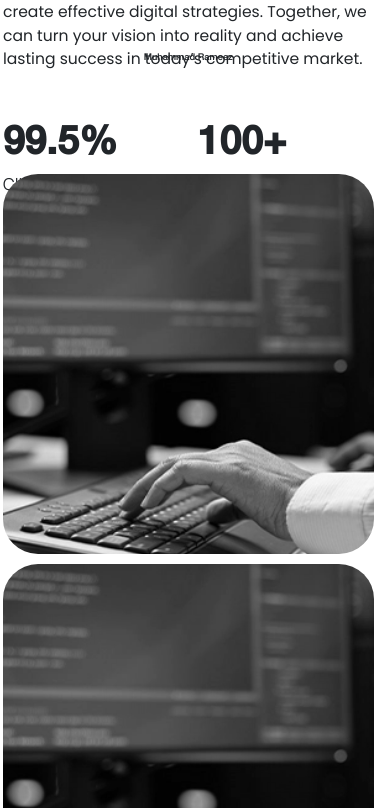
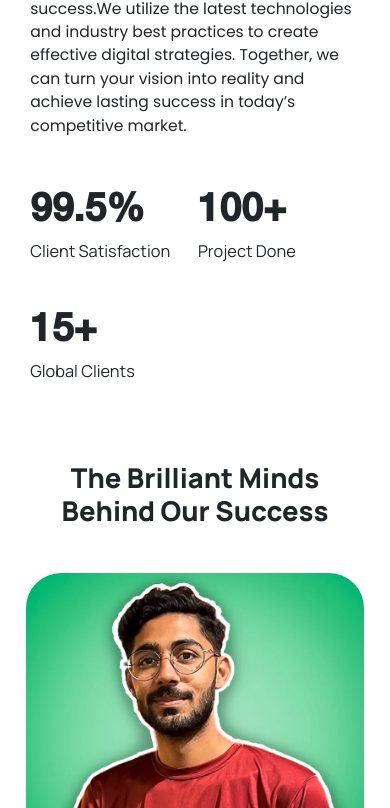
Before and after one commit to MuhammadHaris8171/sigma6digital, a React (Vite) app: page /about-us in a window 390 px wide. Shown: the part 760-1568 px from the top of the page. Built offline with nearby package versions, Linux system fonts and the light colour scheme.

Commit message:
Some work done on about page

```diff
--- a/src/components/Team.tsx
+++ b/src/components/Team.tsx
@@ -14,15 +14,15 @@ interface TeamMember {
 
 const Team: React.FC = () => {
   const TeamDetailOne: TeamMember[] = [
-    { name: "Muhammad Rameez", Designation: "Sr. Full-Stack Developer", imageSrc: "/src/assets/images/it-solutions.webp" },
-    { name: "Muhammad Rameez", Designation: "Sr. Full-Stack Developer", imageSrc: "/src/assets/images/it-solutions.webp" },
-    { name: "Muhammad Rameez", Designation: "Sr. Full-Stack Developer", imageSrc: "/src/assets/images/it-solutions.webp" },
+    { name: "Muhammad Rameez", Designation: "Sr. Full-Stack Developer", imageSrc: "/src/assets/images/rameez-img.webp" },
+    { name: "Muhammad Rameez", Designation: "Sr. Full-Stack Developer", imageSrc: "/src/assets/images/rameez-img.webp" },
+    { name: "Muhammad Rameez", Designation: "Sr. Full-Stack Developer", imageSrc: "/src/assets/images/rameez-img.webp" },
   ];
 
   const TeamDetailTwo: TeamMember[] = [
-    { name: "Muhammad Rameez", Designation: "Sr. Full-Stack Developer", imageSrc: "/src/assets/images/it-solutions.webp" },
-    { name: "Muhammad Rameez", Designation: "Sr. Full-Stack Developer", imageSrc: "/src/assets/images/it-solutions.webp" },
-    { name: "Muhammad Rameez", Designation: "Sr. Full-Stack Developer", imageSrc: "/src/assets/images/it-solutions.webp" },
+    { name: "Muhammad Rameez", Designation: "Sr. Full-Stack Developer", imageSrc: "/src/assets/images/rameez-img.webp" },
+    { name: "Muhammad Rameez", Designation: "Sr. Full-Stack Developer", imageSrc: "/src/assets/images/rameez-img.webp" },
+    { name: "Muhammad Rameez", Designation: "Sr. Full-Stack Developer", imageSrc: "/src/assets/images/rameez-img.webp" },
   ];
 
   return (
--- a/src/components/TeamMemberRow.tsx
+++ b/src/components/TeamMemberRow.tsx
@@ -1,4 +1,4 @@
-import React, { useLayoutEffect, useRef } from "react";
+import React, { useEffect, useLayoutEffect, useRef, useState } from "react";
 import { gsap } from "gsap";
 import { ScrollTrigger } from "gsap/ScrollTrigger";
 import styles from "../styles/TeamMemberRow.module.css";
@@ -17,11 +17,19 @@ interface TeamMemberRowProps {
 
 const TeamMemberRow: React.FC<TeamMemberRowProps> = ({ teamDetail }) => {
   const teamRowRef = useRef<HTMLDivElement>(null);
+  const [isLargeScreen, setIsLargeScreen] = useState(window.innerWidth > 992);
+
+    useEffect(() => {
+      // Update isLargeScreen state based on screen width
+      const handleResize = () => setIsLargeScreen(window.innerWidth > 992);
+      window.addEventListener("resize", handleResize);
+      return () => window.removeEventListener("resize", handleResize);
+    }, []);
 
   useLayoutEffect(() => {
+    if (isLargeScreen) {
       const ctx = gsap.context(() => {
         if (teamRowRef.current) {
-        // Pin the teamRowRef
           ScrollTrigger.create({
             trigger: teamRowRef.current,
             start: "top top",
@@ -62,13 +70,14 @@ const TeamMemberRow: React.FC<TeamMemberRowProps> = ({ teamDetail }) => {
       return () => {
         ctx.revert();
       };
-  }, []);
+    }
+  }, [teamDetail]);
 
   return (
     <div className={`col-12 ${styles.teamRow}`} ref={teamRowRef}>
       <div className="row">
         {teamDetail.map((item, index) => (
-          <div className="col-12 col-md-6 col-lg-4 mb-4" key={index}>
+          <div className="col-12 col-lg-4 mb-4" key={index}>
             <div className={`${styles.teamBox} position-relative`}>
               <img
                 src={item.imageSrc ? item.imageSrc : "/src/assets/images/default.webp"}
@@ -79,10 +88,10 @@ const TeamMemberRow: React.FC<TeamMemberRowProps> = ({ teamDetail }) => {
                 loading="lazy"
               />
               <h4 className={`${styles.teamName} ${styles.teamDetail}`}>
-                {index % 2 === 0 ? item.name : item.Designation}
+                {isLargeScreen && index % 2 != 0 ? item.Designation : item.name}
               </h4>
               <p className={`${styles.teamDesignation} ${styles.teamDetail}`}>
-                {index % 2 === 0 ? item.Designation : item.name}
+                {isLargeScreen && index % 2 != 0 ? item.name : item.Designation}
               </p>
             </div>
           </div>
--- a/src/components/header/Header.module.css
+++ b/src/components/header/Header.module.css
@@ -97,12 +97,12 @@
     .contactDetails{
         display: none;
     }
+    .sidebarOption {
+        display: block;
+    }
 }
 
 @media screen and (max-width: 767px) {
-    .sidebarOption{
-        display: block;
-    }
     .sidebarBtn, .sidebarBtnScrolled{
         font-size: 3.2em;
     }
--- a/src/pages/About/About.module.css
+++ b/src/pages/About/About.module.css
@@ -12,3 +12,13 @@
     padding: 6em 0em;
     color: #fff;
 }
+@media screen and (max-width: 767px) {
+    .aboutTeam{
+        padding: 5em 0em;
+    }
+}
+@media screen and (max-width: 575px) {
+    .aboutMain {
+        padding: 10em 7em;
+    }
+}
--- a/src/pages/About/About.tsx
+++ b/src/pages/About/About.tsx
@@ -20,7 +20,7 @@ function About() {
     <section id="about" className={`${styles.aboutMain}`}>
         <AboutFold heading="Enhance Your Business Visibility with Sigma6 Digital" description="At Sigma6 Digital, we focus on providing cutting-edge technology solutions that enable businesses to navigate the digital world with confidence. Our experienced team is dedicated to understanding your unique challenges and offering tailored services that drive growth, efficiency, and success.We utilize the latest technologies and industry best practices to create effective digital strategies. Together, we can turn your vision into reality and achieve lasting success in today’s competitive market." points={points} />
     </section>
-    <section id="About-team" className={`${styles.aboutTeam}`}>
+    <section id="About-team" className={`${styles.aboutTeam} position-relative`}>
       <Team />
     </section>
     <section id="About-Clients" className={`${styles.aboutClient}`}>
--- a/src/pages/Services/ServicesPage.tsx
+++ b/src/pages/Services/ServicesPage.tsx
@@ -6,14 +6,12 @@ import Services from '../../components/Services'
 import WorkProcess from '../../components/WorkProcess'
 import styles from './ServicesPage.module.css'
 
-interface workItem {
-question: string;
-answer: string;
+interface WorkItem {
+  question: string;
+  answer: string;
 }
 
-function ServicesPage() {
-
-const workSteps: workItem[] = [
+const workSteps: WorkItem[] = [
   {
     question: "Discovery & Consultation",
     answer: "We start by getting to know your business, your goals, and the challenges you're facing. This initial consultation helps us understand exactly what you need to achieve."
@@ -40,19 +38,31 @@ const workSteps: workItem[] = [
   },
 ];
 
+function ServicesPage() {
   return (
     <>
-      <section id="abouthero" className={`${styles.aboutHero}`}>
-        <PagesHero heading='Explore our wide range of services' description='At Sigma6 Digital, we offer a comprehensive range of services designed to help your business thrive in the digital landscape. Our expert team is dedicated to delivering high-quality solutions that cater to your specific needs. Explore our core services below' videoLink='https://sigma6digital.com/wp-content/uploads/2024/10/Comp-1-1.m4v' />
+      <section id="abouthero" className={styles.aboutHero}>
+        <PagesHero
+          heading="Explore our wide range of services"
+          description="At Sigma6 Digital, we offer a comprehensive range of services designed to help your business thrive in the digital landscape. Our expert team is dedicated to delivering high-quality solutions that cater to your specific needs. Explore our core services below."
+          videoLink="https://sigma6digital.com/wp-content/uploads/2024/10/Comp-1-1.m4v"
+        />
       </section>
-      <section id="Main-Services" className='pb-5'>
-        <div className={`${styles.headingContainer}`}>
-          <SecondaryHeading heading="What We Offer" buttonText="View All Services" buttonsrc="/services/" />
+      <section id="Main-Services" className="pb-5">
+        <div className={styles.headingContainer}>
+          <SecondaryHeading
+            heading="What We Offer"
+            buttonText="View All Services"
+            buttonsrc="/services/"
+          />
         </div>
         <Services />
       </section>
-      <section id="work" className={`${styles.aboutWorkProcess}`}>
-        <WorkProcess heading="Here's How We Get Things Done" workSteps={workSteps} />
+      <section id="work" className={styles.aboutWorkProcess}>
+        <WorkProcess
+          heading="Here's How We Get Things Done"
+          workSteps={workSteps}
+        />
       </section>
       <section id="serviceIndustries" className={`${styles.serviceIndustrySection} py-5 my-5`}>
         <Industries />
--- a/src/styles/PagesHero.module.css
+++ b/src/styles/PagesHero.module.css
@@ -21,3 +21,56 @@
     font-family: 'Poppins';
     font-size: 0.95em;
 }
+@media screen and (max-width: 1199px) {
+    .pageHeroHeading{
+        font-size: 3.7em;
+    }
+    .pageHeroDescription{
+        font-size: 1.25em;
+    }
+}
+
+@media screen and (max-width: 992px) {
+    .pageHeroContent{
+        right: 30%;
+    }
+    .pageHeroHeading{
+        font-size: 4.6em;
+    }
+    .pageHeroDescription{
+        font-size: 1.5em;
+    }
+}
+
+
+@media screen and (max-width: 767px) {
+    .pageHeroContent {
+        left: 0px;
+        right: 0px;
+        text-align: center;
+        padding: 0em 10em;
+    }
+
+    .pageHeroHeading {
+        font-size: 5.7em;
+    }
+
+    .pageHeroDescription {
+        font-size: 2em;
+    }
+}
+
+@media screen and (max-width: 575px) {
+    .pageHeroContent {
+        top: 30%;
+            padding: 0em 7em;
+        }
+    .pageHeroHeading {
+            font-size: 8em;
+            margin-bottom: .31em;
+        }
+
+        .pageHeroDescription {
+            font-size: 3.3em;
+        }
+}
--- a/src/styles/Team.module.css
+++ b/src/styles/Team.module.css
@@ -5,3 +5,26 @@
     font-size: 3.2em;
     padding: 1em 0em;
 }
+@media screen and (max-width: 1199px) {
+    .teamHeading{
+        font-size: 4.5em;
+    }
+}
+
+@media screen and (max-width: 992px) {
+    .teamHeading {
+        padding: 0.6em 0em;
+    }
+}
+
+@media screen and (max-width: 767px) {
+    .teamHeading {
+        font-size: 6em;
+    }
+}
+
+@media screen and (max-width: 575px) {
+    .teamHeading {
+        font-size: 7em;
+    }
+}
--- a/src/styles/TeamMemberRow.module.css
+++ b/src/styles/TeamMemberRow.module.css
@@ -10,7 +10,7 @@
 .teamDetail {
     height: 250px;
     font-family: 'Helvetica Neue Interface bold';
-    font-size: 2.4em;
+    font-size: 2.75em;
     text-align: center;
     line-height: 1.1em;
     display: flex;
@@ -44,3 +44,64 @@
     bottom: 0;
     transition: bottom 0.1s ease;
 }
+@media screen and (max-width: 1199px) {
+    .teamDetail{
+        height: 210px;
+    }
+    .teamImage{
+        height: 320px;
+    }
+}
+
+@media screen and (max-width: 992px) {
+    .teamRow{
+        height: auto;
+    }
+    .teamBox{
+        padding-top: 4em;
+    }
+    .teamImage{
+        position: relative !important;
+        margin-bottom: 2.5em;
+        height: 360px;
+        filter: none;
+    }
+    .teamDetail{
+        height: auto;
+    }
+    .teamName{
+        font-size: 3.5em;
+        padding-bottom: 0.15em;
+    }
+    .teamDesignation{
+        font-size: 2.2em;
+        font-weight: 400;
+    }
+}
+
+@media screen and (max-width: 767px) {
+    .teamName{
+        font-size: 4.4em;
+    }
+    .teamDesignation{
+        font-size: 3em;
+    }
+    .teamImage {
+        height: auto;
+    }
+}
+
+@media screen and (max-width: 575px) {
+    .teamBox{
+        padding: 7em 6em 0em 6em;
+    }
+    .teamName {
+        font-size: 7em;
+    }
+    .teamDesignation {
+        font-size: 4.7em;
+    }
+    .teamImage {
+        height: auto;
+    }
+}
```
Also changed, not shown: src/assets/images/rameez-img.webp (added). Lines whose indentation alone changed are shown as unchanged.
